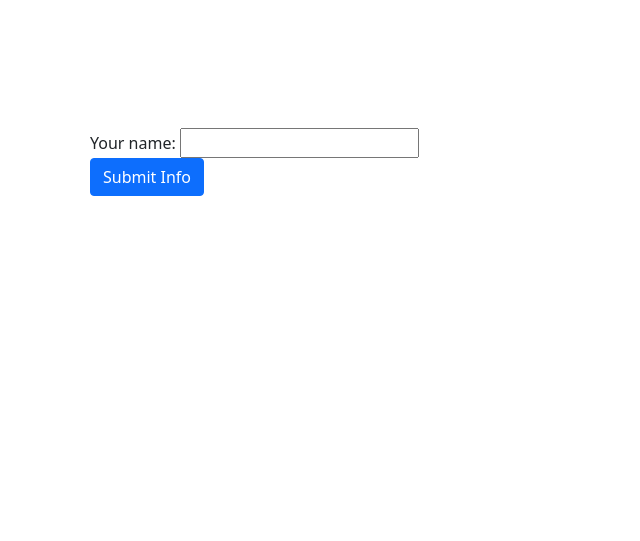
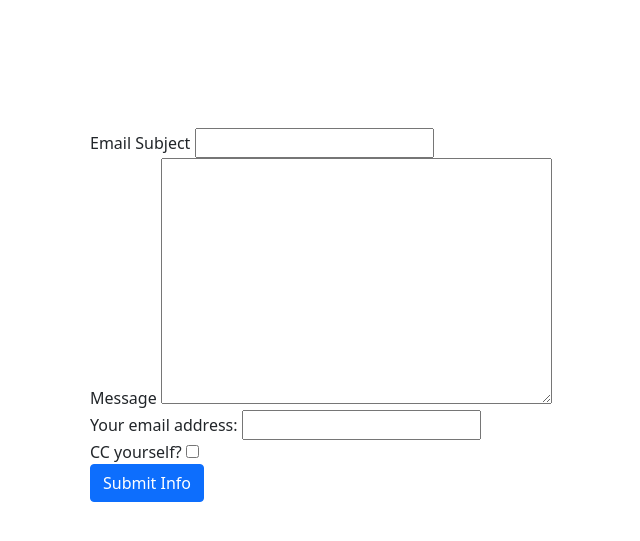
Before and after one commit to kadelcode/login_system, a Django app: template accounts/templates/accounts/additionalinfo.html in a window 1280 px wide. Shown: the top 541 px of the page, without its empty margins (230-870 px from the left). Run offline with Django 4.2, Linux system fonts and the light colour scheme; the template is opened without the code that fills it: values that come from a table or form of the project are taken from there, others are empty; parts of the project's set-up code (start-up, migrations or seed data) failed here and were passed over.

Commit message:
Rendering form fields manually

```diff
--- a/Login_System/urls.py
+++ b/Login_System/urls.py
@@ -13,11 +13,22 @@
     1. Import the include() function: from django.urls import include, path
     2. Add a URL to urlpatterns:  path('blog/', include('blog.urls'))
 """
-
 from django.contrib import admin
 from django.urls import path, include
+from django.contrib.auth import views as auth_views
+
 
 urlpatterns = [
     path('admin/', admin.site.urls),
     path('accounts/', include('accounts.urls')),
+
+    # changing password views
+    # path('password-change-view/',auth_views.PasswordChangeView.as_view(), name='password_change_view'),
+    # path('password-change-done/', auth_views.PasswordChangeDoneView.as_view(), name='password_change_done'),
+    # path('password-reset', auth_views.PasswordResetView.as_view(), name='password_reset'),
+    # path('password-reset-done', auth_views.PasswordResetDoneView.as_view(), name='password_reset_done'),
+    # path('password-reset-confirm', auth_views.PasswordResetConfirmView.as_view(), name='password_reset_confirm'),
+    # path('password-reset-complete', auth_views.PasswordResetComplete.as_view(), name='password_reset_complete'),
+
+    path('accounts/logout', auth_views.LogoutView.as_view(), name='logout')
 ]
--- a/accounts/forms.py
+++ b/accounts/forms.py
@@ -1,5 +1,8 @@
 from socket import fromshare
 from django import forms
 
-class NameForm(forms.Form):
-    your_name = forms.CharField(label='Your name', max_length=100)
+class ContactForm(forms.Form):
+    subject = forms.CharField(max_length=100)
+    message = forms.CharField(widget=forms.Textarea)
+    sender = forms.EmailField()
+    cc_myself = forms.BooleanField(required=False)
--- a/accounts/static/accounts/index.css
+++ b/accounts/static/accounts/index.css
@@ -3,6 +3,7 @@
     margin: 0;
     padding: 0;
     background-color: rgb(11, 4, 17);
+    color: white;
 }
 
 .form-class {
--- a/accounts/templates/accounts/additionalinfo.html
+++ b/accounts/templates/accounts/additionalinfo.html
@@ -2,7 +2,7 @@
 
 {% block content %}
 <form class="form-class" method="post">
-    {% if messages %}
+    <!-- {% if messages %}
         {% for message in messages%}
             {% if message.tags == 'error' %}
                 <div class="alert alert-danger">
@@ -14,9 +14,35 @@
                 </div>
             {% endif %}
         {% endfor %}
-    {% endif %}
+    {% endif %} -->
     {% csrf_token %}
-    {{form}}<br>
+    <!--  Rendering forms manually-->
+    {{form.non_field_errors}}
+    <div class="fieldWrapper">
+        {{form.subject.errors}}
+        <label for="{{form.subject.id_for_label}}">Email Subject</label>
+        {{form.subject}}
+    </div>
+
+    <div class="fieldWrapper">
+        {{form.message.errors}}
+        <label for="{{form.message.id_for_label}}">Message</label>
+        {{form.message}}
+    </div>
+
+    <div class="fieldWrapper">
+        {{form.sender.errors}}
+        <label for="{{form.sender.id_for_label}}">Your email address:</label>
+        {{form.sender}}
+    </div>
+
+
+    <div class="fieldWrapper">
+        {{form.subject.errors}}
+        <label for="{{form.cc_myself.id_for_label}}">CC yourself?</label>
+        {{form.cc_myself}}
+    </div>
+
     <input class="btn btn-primary" type="submit" value="Submit Info">
 </form>
 
--- a/accounts/urls.py
+++ b/accounts/urls.py
@@ -5,7 +5,7 @@
     path('register/', views.register, name = 'register'),
     path('login/', views.login_view, name = 'login'),
     path('dashboard/', views.dashboard, name = 'dashboard'),
-    path('logout/', views.logout_view, name='logout'),
+    #path('logout/', views.logout_view, name='logout'),
 
-    path('additional/', views.addiview, name='addiview')
+    path('contact_us/', views.contact_us, name='addiview')
 ]
```
Also changed, not shown: Login_System/settings.py (+17 -0 lines), accounts/views.py (+19 -4 lines).
